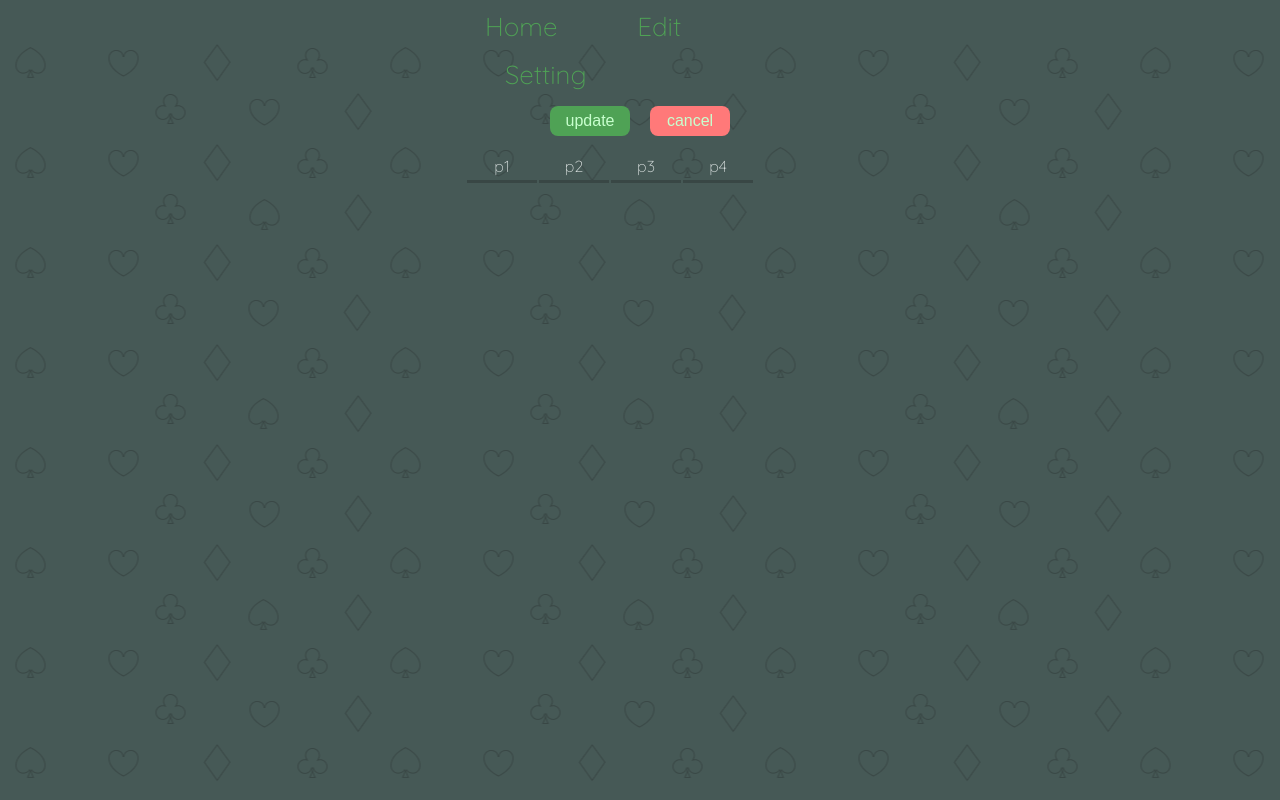
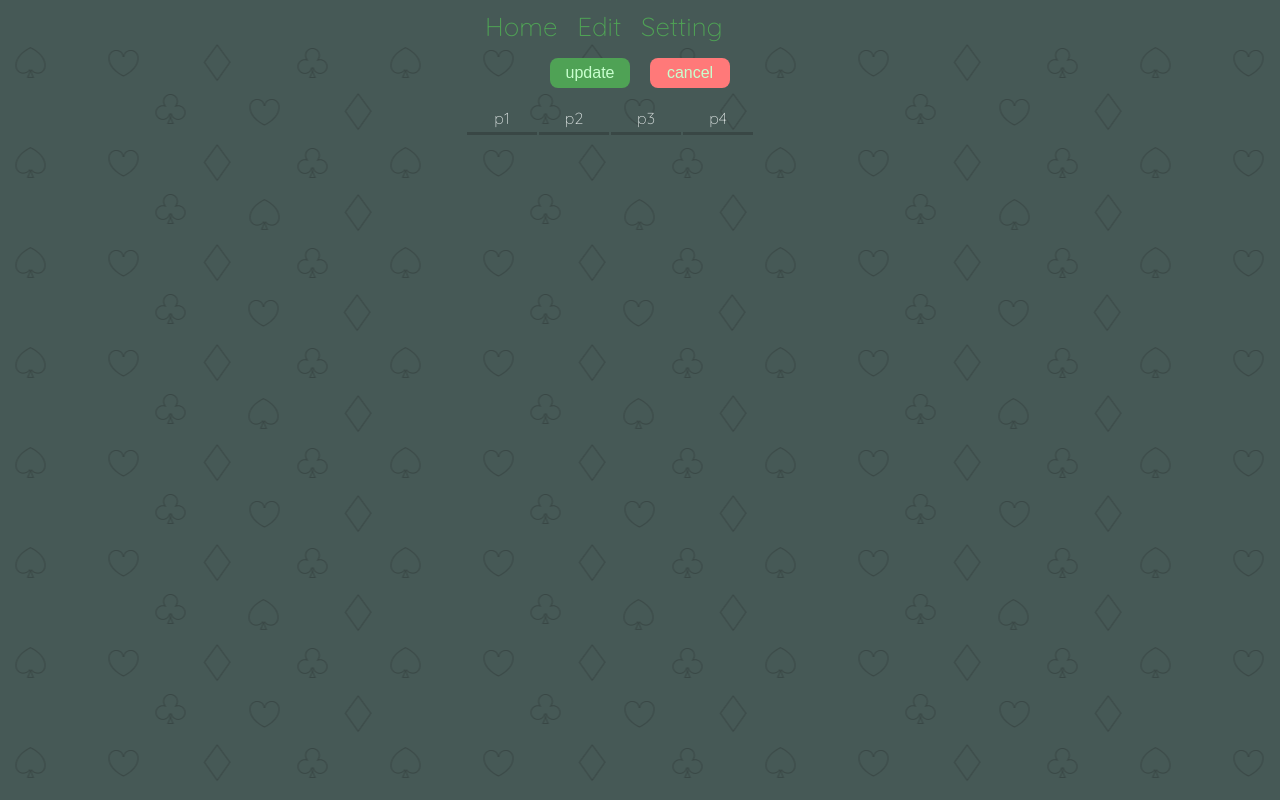
Before and after one commit to kennyqng/score, a React (Create React App) app: page /score/edit in a window 1280 px wide. Built offline with nearby package versions, Linux system fonts and the light colour scheme.

Commit message:
Total component ui fix

```diff
--- a/src/components/Navbar/Navbar.css
+++ b/src/components/Navbar/Navbar.css
@@ -13,19 +13,19 @@ ul {
   }
   .link-home {
       float: left;
-      padding: 10px 40px 5px 20px ;
+      padding: 10px 10px 5px 20px ;
       color: #4FA255;
       text-decoration: none;
   }
   .link-edit {
     float: left;
-    padding: 10px 40px 5px 40px ;
+    padding: 10px 10px 5px 10px ;
     color: #4FA255;
     text-decoration: none;
   }
   .link-setting {
       float: left;
-      padding: 10px 20px 5px 40px ;
+      padding: 10px 20px 5px 10px ;
       color: #4FA255;
       text-decoration: none;
   }
--- a/src/components/Total/Total.css
+++ b/src/components/Total/Total.css
@@ -1,23 +1,23 @@
 .Total {
   margin: 32px 0px 0px 0px;
+
 }
-
 .total-names {
   width: 70px;
   padding: 20px;
   background-color: rgb(57, 71, 69, 0.8);
   font-size: large;
 }
-.total-player {
+.total-name {
   padding: 8px 0px 4px 0px;
 }
-.total-score {
+.total-column-header {
   width: 80px;
   padding: 0px 0px 8px 0px;
   background-color: rgb(57, 71, 69, 0.8);
   font-weight: bold;
   }
-.red-total-score {
+.red-total-column-header {
   width: 70px;
   padding: 0px 0px 8px 0px;
   background-color: rgb(57, 71, 69, 0.8);
--- a/src/components/Total/Total.js
+++ b/src/components/Total/Total.js
@@ -1,7 +1,7 @@
 import React from "react";
 import "./Total.css";
 
-function Total(props) {
+function Total (props) {
     function total() {
         let player1 = 0;
         let player2 = 0;
@@ -27,28 +27,14 @@ function Total(props) {
         <div className="Total">
             <tr className="total-names">
             {names.map(name => {
-            return (
-              <td className="total-player" key={name}>
-                {name}
-              </td>
-            );
+              return <td className="total-name">{name}</td>;
             })}
           </tr>
-
           <tr className="header-total">
             {total().map(item => {
-            return (
-              <td
-                className={item < 0 ? "red-total-score" : "total-score"}
-                key={item}
-              >
-                {item}
-              </td>
-            );
+              return <td className= {item < 0 ? 'red-total-column-header' : 'total-column-header'} >{item}</td>;
             })}
           </tr>
-      {/* </tbody>
-      </table> */}
         </div>
     );
 }
--- a/src/components/pages/Edit.js
+++ b/src/components/pages/Edit.js
@@ -16,8 +16,11 @@ function Edit() {
     "p3",
     "p4"
   ];
+  let navigate = useNavigate();
+
   const [query, setQuery] = useState([]);
-  let navigate = useNavigate();
+
+  // const [row, setRow] = useState([]);
 
   function addQuery (index1, index2, value) {
     if(!isNaN(value)) {
@@ -27,16 +30,32 @@ function Edit() {
   };
   function updateLocal([i1, i2, val]) {
     local[i1][i2] = parseInt(val);
+    // setRow(arr => [...arr, i1]);
+    // console.log("row " + i1);
     localStorage.setItem("scoreData", JSON.stringify(local));
   }
+  // function checkRowSum() {
+  //   let pass = true;
+  //   row.map(row =>{
+  //     const sum = local[row][0] + local[row][1] + local[row][2] + local[row][3];
+  //     console.log("row" + local[row][0] + " " + local[row][1] + " " + local[row][2] + " " + local[row][3])
+  //     if (sum !== 0) {
+  //       pass = false;
+  //       alert("sum does not add up at " + local[row][0] + " " + local[row][1] + " "  + local[row][2] + " "  + local[row][3])
+  //     }
+  //   });
+  //   return pass;
+  // }
   function handleSubmit () {
-    if(query != null) {
+    if(query.length > 0) {
       query.map(param => {
         updateLocal(param);
       });
+      // if(checkRowSum()) {
+      //   console.log(local);
+      // }
       navigate("/");
-      console.log(local);
-    }
+    } else alert("no changes to submit!")
   }
   function handleCancel () {
     navigate("/");
```
Also changed, not shown: 2 other files (tests, documents, lock files or other folders). Lines whose indentation alone changed are shown as unchanged.
